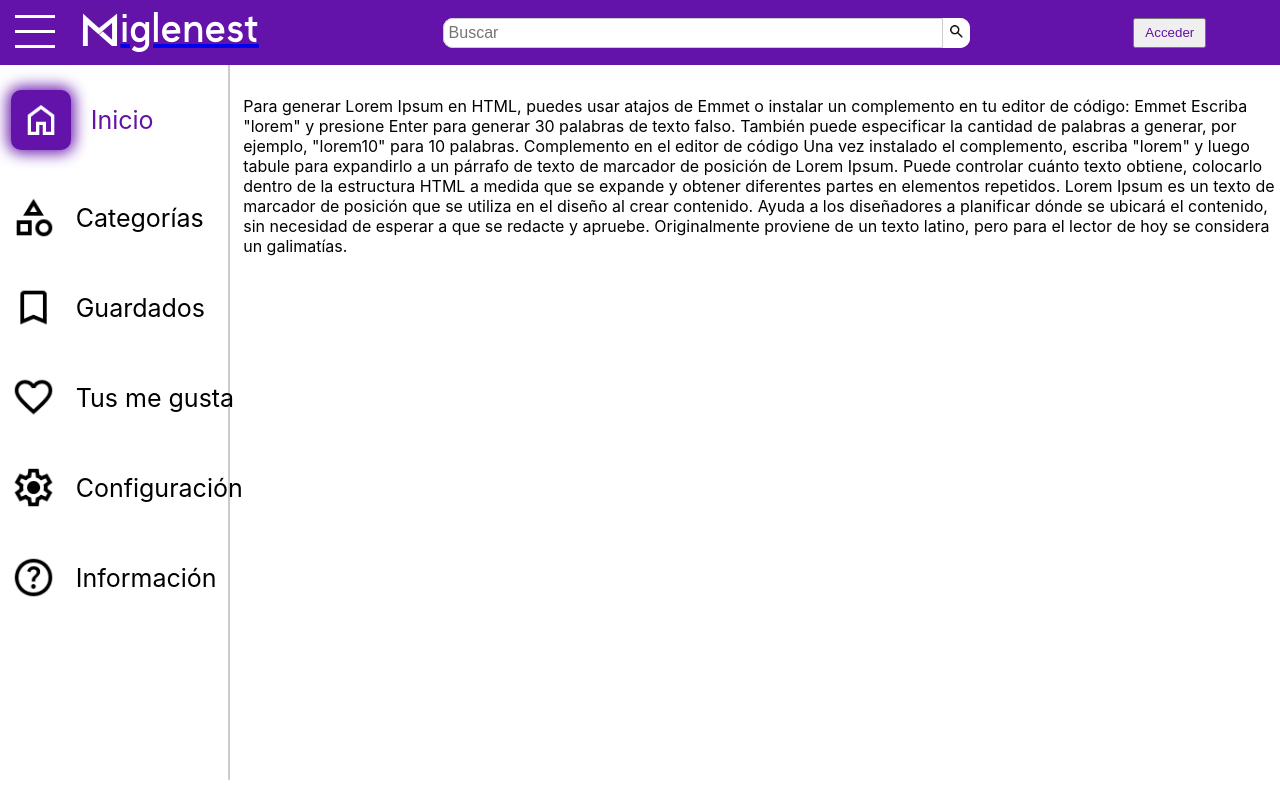
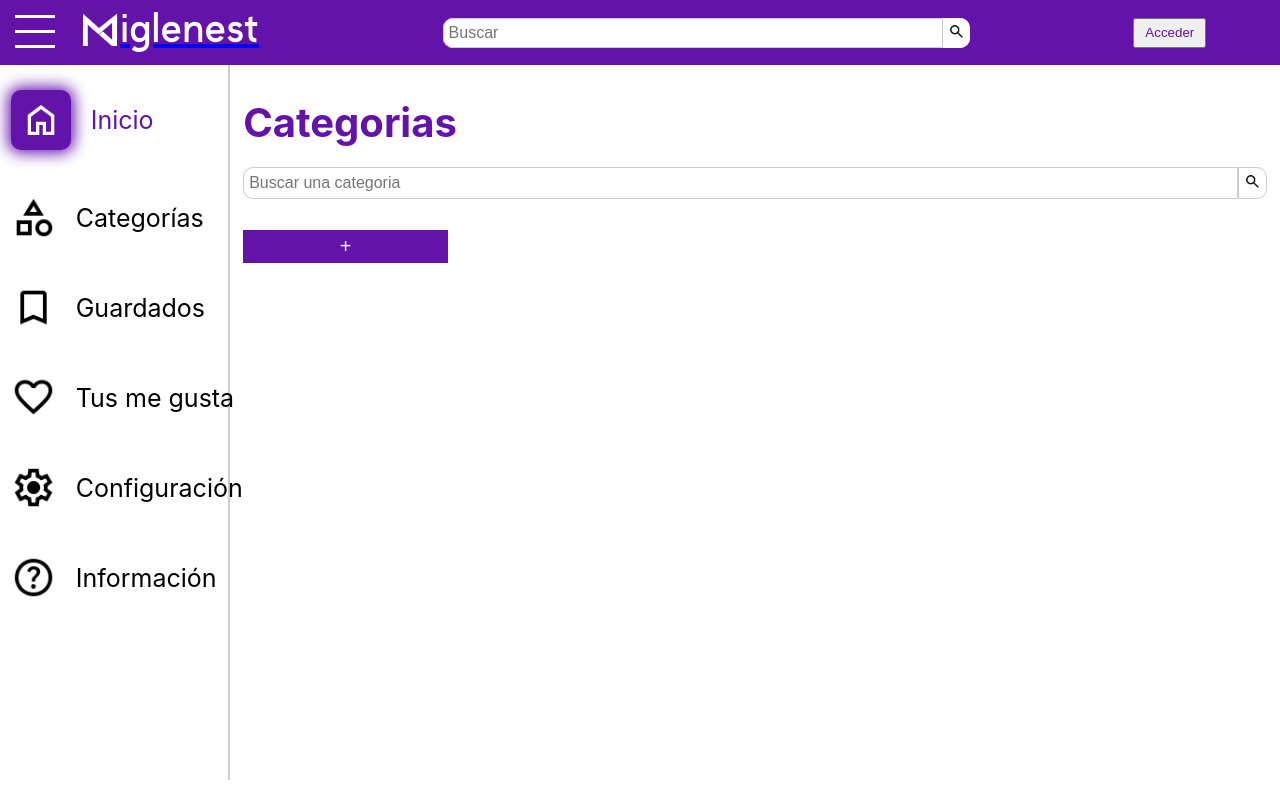
Before and after one commit to SakiAkisora/Miglenest, a React (Create React App) app: page /category in a window 1280 px wide. Built offline with nearby package versions, Linux system fonts and the light colour scheme.

Commit message:
modificacion de categoria

```diff
--- a/src/App.js
+++ b/src/App.js
@@ -12,7 +12,7 @@ function AnimatedRoutes() {
 
   return (
     <TransitionGroup>
-      <CSSTransition key={location.key} classNames="fade" timeout={300}>
+      <CSSTransition key={location.key} classNames="fade">
         <Routes location={location}>
           <Route path="/home" element={<Home />} />
           <Route path="/category" element={<Category />} />
--- a/src/assets/styles/category.css
+++ b/src/assets/styles/category.css
@@ -4,9 +4,62 @@
     box-sizing: border-box;
 }
 
-.texto{
+.container__category{
     position: absolute;
-    top: 12%;
-    left: 19%;
-    transition: all 0ms;
+    background-color: inherit;
+    top: 10.6%;
+    left: 18%;
+    width: 82%;
+    height: 89.4vh;
+    padding: 1%;
+
+    h2{
+        font-size: 40px;
+        color: #6312aa;
+        margin-bottom: 2%;
+    }
 }
+.container__search-category {
+    margin-top: 10px;
+    display: flex;
+    justify-content: center;
+    position: relative;
+    background-color: white;
+    border-radius: 10px;
+    margin-bottom: 3%;
+  }
+
+  .container__search-category input {
+    flex: 1;
+    padding: 5px;
+    font-size: 16px;
+    border: 1px solid #ccc;
+    border-radius: 10px 0 0 10px;
+  }
+
+  .container__search-category button {
+    background-color: white;
+    border: 1px solid #ccc;
+    cursor: pointer;
+    padding: 5px;
+    border-radius: 0 10px 10px 0;
+
+  }
+  .container__search-category img{
+    width: 17px;
+    height: 17px;
+  }
+
+  .add_category{
+    width: 20%;
+    font-size: 20px;
+    padding: 5px;
+    background-color: #6312aa;
+    color: white;
+    border: none;
+  }
+  .add_category:hover{
+    margin-top: -0.5%;
+    font-size: 30px;
+    transition: all 300ms;
+  }
--- a/src/pages/category.js
+++ b/src/pages/category.js
@@ -1,18 +1,22 @@
 import React from 'react'
+import lupa from '../assets/image/search.png';
 import '../assets/styles/category.css';
 
 export const Category = () => {
   return (
     <div>
-      <div className='texto'>
+      <div className='container__category'>
+        <h2>Categorias</h2>
+        <div className='container__search-category'>
 
-      Para generar Lorem Ipsum en HTML, puedes usar atajos de Emmet o instalar un complemento en tu editor de código:
-Emmet
-Escriba "lorem" y presione Enter para generar 30 palabras de texto falso. También puede especificar la cantidad de palabras a generar, por ejemplo, "lorem10" para 10 palabras.
-Complemento en el editor de código
-Una vez instalado el complemento, escriba "lorem" y luego tabule para expandirlo a un párrafo de texto de marcador de posición de Lorem Ipsum. Puede controlar cuánto texto obtiene, colocarlo dentro de la estructura HTML a medida que se expande y obtener diferentes partes en elementos repetidos.
-Lorem Ipsum es un texto de marcador de posición que se utiliza en el diseño al crear contenido. Ayuda a los diseñadores a planificar dónde se ubicará el contenido, sin necesidad de esperar a que se redacte y apruebe. Originalmente proviene de un texto latino, pero para el lector de hoy se considera un galimatías.
-
+        <input type='text' className='search__category' placeholder='Buscar una categoria'></input>
+        <button id="search__icon" type="submit">
+                        <img src={lupa} alt="Search btw categories" />
+                    </button>
+        </div>
+        <div className='group__categories'>
+          <button className='add_category'>+</button>
+        </div>
       </div>
     </div>
   )
```
Also changed, not shown: src/complements/header.js (line endings or trailing spaces).
